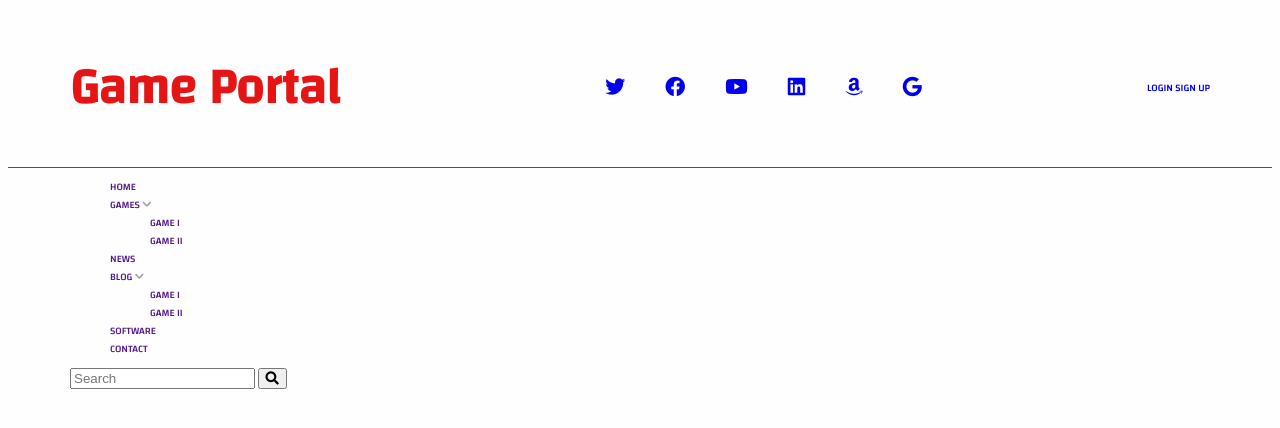
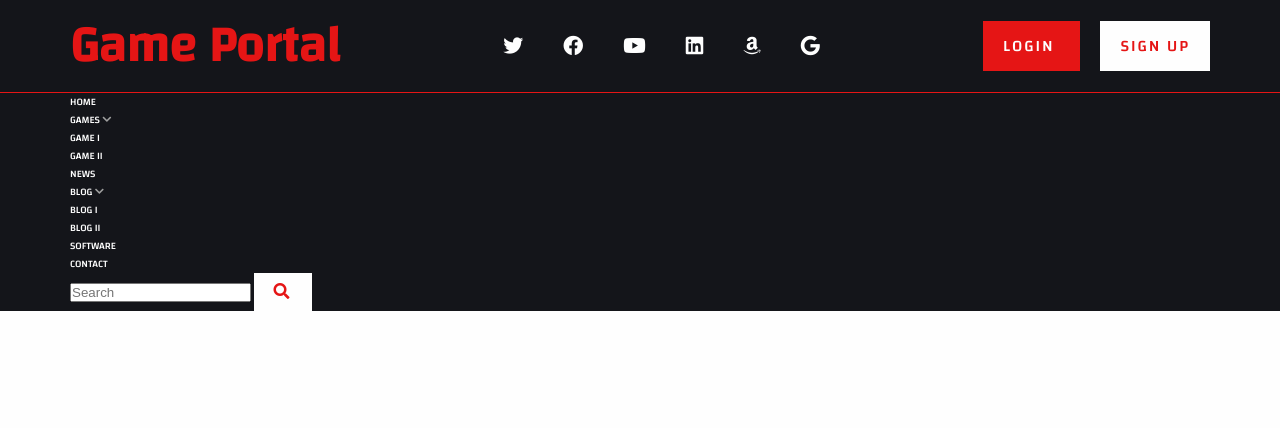
Before and after one commit to kemaloncell/game-portal-app, a plain HTML site: page index.html in a window 1280 px wide. Drawn offline with nearby package versions, Linux system fonts and the light colour scheme.

Commit message:
fix header style

```diff
--- a/index.html
+++ b/index.html
@@ -12,7 +12,7 @@
 </head>
 <body>
    <!-- HEADER -->
-   <header class="main-header">
+   <header class="main-header bg-dark">
        <!--TOP HEADER -->
        <div class="top-header">
            <div class="container">
@@ -30,8 +30,8 @@
                </ul>
 
                <div class="login-area">
-                   <a href="#" class="btn">Login <span><i class="fas fa-sign-in-alt"></i></span></a>
-                   <a href="#" class="btn">Sign Up <span><i class="fas fa-user-plus"></i></span></a>
+                   <a href="#" class="btn btn-primary">Login <span><i class="fas fa-sign-in-alt"></i></span></a>
+                   <a href="#" class="btn ml-2">Sign Up <span><i class="fas fa-user-plus"></i></span></a>
                </div>
            </div>
        </div>
@@ -40,7 +40,6 @@
        <!--NAV HEADER -->
        <div class="nav-header">
            <div class="container">
-               <div class="nav-header">
                    <nav class="navbar">
                         <ul class="navbar-list">
                             <li><a href="">Home</a></li>
@@ -55,8 +54,8 @@
                             <li><a href="">Blog</a>
                                 <i class="fas fa-chevron-down"></i>
                                 <ul class="dropdown">
-                                    <li><a href="">Game I</a></li>
-                                    <li><a href="">Game II</a></li>
+                                    <li><a href="">Blog I</a></li>
+                                    <li><a href="">Blog II</a></li>
                                 </ul>
                             </li>
                             <li><a href="">Software</a></li>
--- a/scss/_abstracts.scss
+++ b/scss/_abstracts.scss
@@ -10,3 +10,20 @@ $date-color: #ffb320;
 $comment-color: #08abbd;
 $gray-color: #9f9f9f;
 $light-color: #fefefe;
+
+//! UTILITIES
+.bg {
+	&-dark {
+		background-color: $secondary-color;
+	}
+	&-light {
+		background-color: $light-color;
+	}
+}
+
+.ml {
+	&-2 {
+		//?ml-2
+		margin-left: 2rem;
+	}
+}
--- a/scss/_components.scss
+++ b/scss/_components.scss
@@ -0,0 +1,26 @@
+.btn {
+	background-color: $light-color;
+	color: $primary-color;
+	padding: 1rem 2rem;
+	font-size: 1.6rem;
+	border: none;
+	outline: none;
+	letter-spacing: 2px;
+	transition: ease-in-out 0.5s;
+
+	&:hover {
+		background-color: $primary-color;
+		color: $light-color;
+	}
+	&-primary {
+		//? btn-primary
+		background-color: $primary-color;
+		color: $light-color;
+
+		&:hover {
+			//? btn-primary:hover
+			background-color: $light-color;
+			color: $primary-color;
+		}
+	}
+}
--- a/scss/style.scss
+++ b/scss/style.scss
@@ -3,7 +3,8 @@
 
 //! GENERAL SETTINGS
 
-* *::after,
+*,
+*::after,
 *::before {
 	margin: 0;
 	padding: 0;
@@ -30,7 +31,7 @@ a {
 	text-decoration: none;
 	text-transform: uppercase;
 	font-family: $primary-font;
-	/*   color: $light-color; */
+	color: $light-color;
 }
 
 ul {
```
Also changed, not shown: css/style.css, 1 other file.
